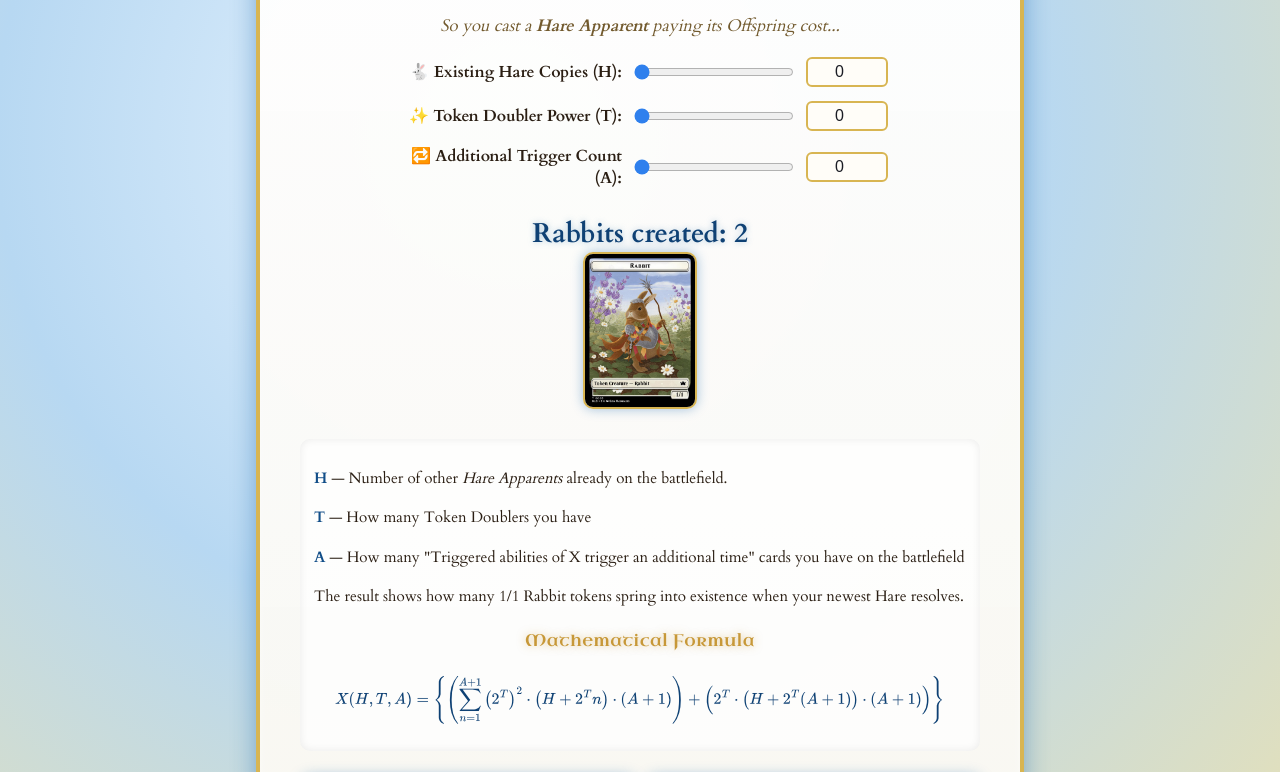
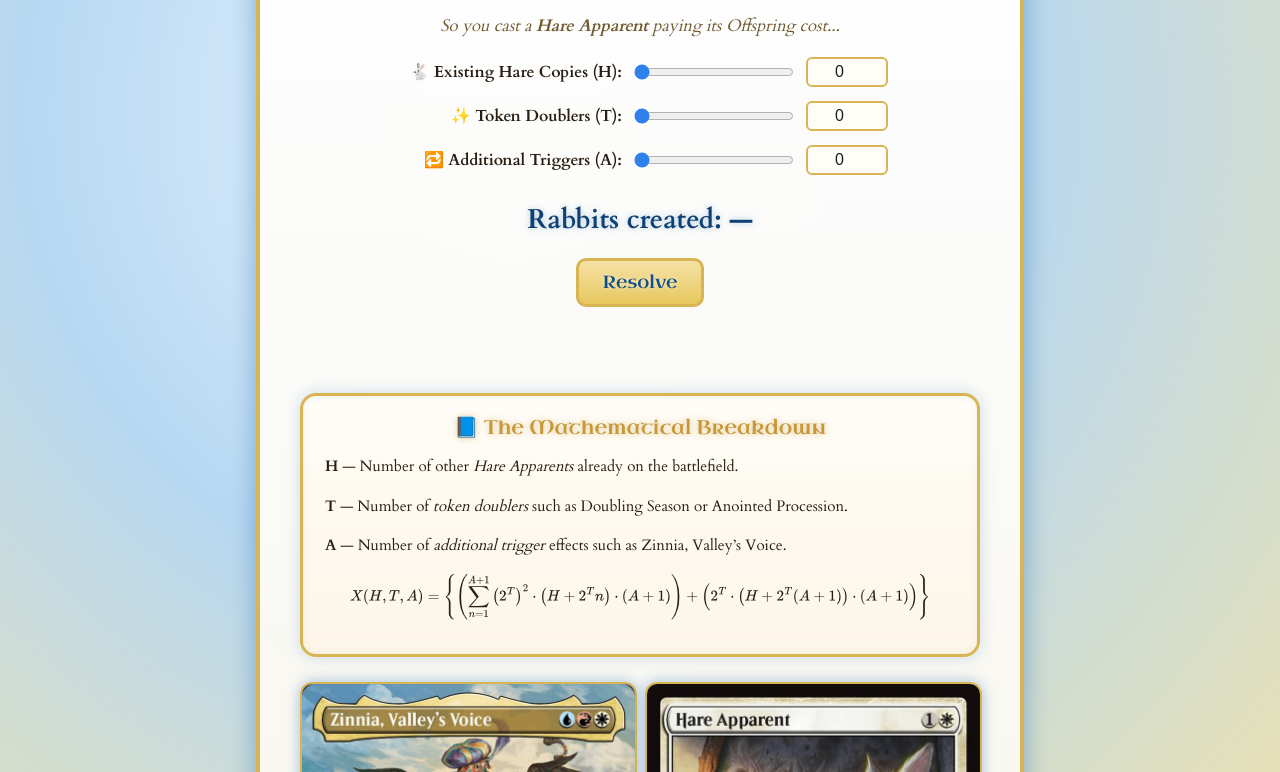
Before and after one commit to joemoffett1/joemoffett1.github.io, a plain HTML site: page index.html in a window 1280 px wide. Shown: the part 180-952 px from the top of the page. Drawn offline with nearby package versions, Linux system fonts and the light colour scheme.

Commit message:
Update index.html

```diff
--- a/index.html
+++ b/index.html
@@ -8,6 +8,9 @@
 <link href="https://fonts.googleapis.com/css2?family=Cardo:wght@400;700&family=Uncial+Antiqua&display=swap" rel="stylesheet">
 
 <style>
+/* ───────────────────────────────
+   ✨ BASE PAGE STYLING
+   ─────────────────────────────── */
 body {
   margin: 0;
   padding: 0;
@@ -32,6 +35,9 @@ body {
   text-align: center;
 }
 
+/* ───────────────────────────────
+   🔖 HEADERS
+   ─────────────────────────────── */
 h1 {
   font-family: "Uncial Antiqua", serif;
   color: #124e88;
@@ -47,20 +53,9 @@ h1 {
   margin-bottom: 20px;
 }
 
-.card-art-top {
-  display: block;
-  margin: 0 auto 10px;
-  width: 110px;
-  border-radius: 10px;
-  border: 2px solid #d8b552;
-  box-shadow: 0 0 12px rgba(28,105,175,0.4);
-  transition: transform 0.2s ease, box-shadow 0.2s ease;
-}
-.card-art-top:hover {
-  transform: scale(1.05);
-  box-shadow: 0 0 18px rgba(255,221,130,0.8);
-}
-
+/* ───────────────────────────────
+   🎚️ SLIDERS & NUMBER BOXES
+   ─────────────────────────────── */
 .slider-group {
   display: flex;
   align-items: center;
@@ -68,19 +63,16 @@ h1 {
   gap: 10px;
   margin: 14px auto;
 }
-
 label {
   width: 230px;
   text-align: right;
   font-weight: 700;
   color: #2a1e13;
 }
-
 input[type="range"] {
   width: 160px;
   accent-color: #2f80ed;
 }
-
 input[type="number"] {
   width: 70px;
   padding: 4px;
@@ -91,13 +83,42 @@ input[type="number"] {
   background: #fffdf8;
   color: #1b1d25;
 }
-
 input[type="number"]:focus {
   outline: none;
   border-color: #4596e6;
   box-shadow: 0 0 8px rgba(69,150,230,0.6);
 }
 
+/* ───────────────────────────────
+   🪄 RESOLVE BUTTON
+   ─────────────────────────────── */
+button {
+  margin-top: 20px;
+  background: linear-gradient(180deg, #f5e2a5, #e7c75e);
+  border: 3px solid #d8b552;
+  border-radius: 10px;
+  padding: 10px 24px;
+  font-family: "Uncial Antiqua", serif;
+  font-size: 1.1em;
+  color: #124e88;
+  text-shadow: 0 0 5px rgba(255,255,255,0.6);
+  cursor: pointer;
+  transition: all 0.3s ease;
+}
+button:hover {
+  background: linear-gradient(180deg, #ffeaa7, #f5d36e);
+  box-shadow: 0 0 12px rgba(255,215,150,0.7);
+}
+button.resolving {
+  background: linear-gradient(180deg, #bcd8ff, #78a8f0);
+  color: #fff;
+  box-shadow: 0 0 18px rgba(60,120,255,0.8);
+  pointer-events: none;
+}
+
+/* ───────────────────────────────
+   📜 RESULT TEXT
+   ─────────────────────────────── */
 #result {
   font-size: 1.7em;
   margin-top: 26px;
@@ -106,50 +127,88 @@ input[type="number"]:focus {
   text-shadow: 0 0 6px rgba(67,132,185,0.4);
 }
 
+/* ───────────────────────────────
+   🧙‍♂️ ANIMATIONS
+   ─────────────────────────────── */
+.narrative, .math-breakdown {
+  opacity: 0;
+  transform: translateY(-15px);
+  transition: all 1s ease;
+  background: rgba(255,255,255,0.8);
+  border: 3px solid #d8b552;
+  border-radius: 12px;
+  box-shadow: 0 0 15px rgba(27,102,170,0.3);
+  padding: 15px 18px;
+  margin-top: 20px;
+  text-align: left;
+}
+.show-scroll {
+  opacity: 1 !important;
+  transform: translateY(0) !important;
+  animation: scrollFadeIn 1s ease-out;
+}
+@keyframes scrollFadeIn {
+  0% { opacity: 0; transform: translateY(-20px) scaleY(0.98); }
+  60% { opacity: 1; transform: translateY(0) scaleY(1.02); }
+  100% { transform: translateY(0) scaleY(1); }
+}
+.text-reveal {
+  opacity: 1 !important;
+  animation: textReveal 1.4s ease-in-out;
+}
+@keyframes textReveal {
+  0% { opacity: 0; filter: blur(3px); }
+  100% { opacity: 1; filter: blur(0); }
+}
+
+/* 📘 Unified Explanation Box — Updated for Open Parchment Look */
 .explanation {
   font-size: 0.95em;
   color: #2a1e13;
   margin-top: 30px;
   line-height: 1.6em;
   text-align: left;
-  background: rgba(255,255,255,0.75);
-  border-radius: 10px;
-  padding: 12px 14px;
-  box-shadow: inset 0 0 8px rgba(0,0,0,0.08);
+  background: linear-gradient(180deg, #fffdf8, #fdf6e8);
+  border: 3px solid #d8b552;
+  border-radius: 16px;
+  padding: 20px 22px;
+  box-shadow: 0 0 15px rgba(27,102,170,0.2), inset 0 0 10px rgba(0,0,0,0.05);
+  overflow: hidden;
+  transition: all 1.2s ease;
 }
 
-.explanation strong {
-  color: #124e88;
+.explanation-title {
+  text-align: center;
+  font-family: "Uncial Antiqua", serif;
+  font-size: 1.3em;
+  color: #c79838;
+  text-shadow: 0 0 6px rgba(200,150,56,0.5);
+  margin-bottom: 12px;
 }
 
-#formula-block {
-  margin-top: 22px;
-  text-align: center;
+/* 🧮 Animated math section (no border, just flow) */
+#mathBreakdown {
+  opacity: 0;
+  transform: translateY(-10px);
+  transition: all 1s ease-out;
+  margin-top: 10px;
+}
+#mathBreakdown.text-reveal {
+  opacity: 1;
+  transform: translateY(0);
+  animation: fadeGrow 1.5s ease-in-out;
 }
 
-mjx-container {
-  color: #0f4174;
-  text-shadow: 0 0 10px rgba(27,102,170,0.3);
-  font-size: 1.05em;
-  animation: formulaFade 1.5s ease-in-out;
+@keyframes fadeGrow {
+  0% { opacity: 0; transform: translateY(-20px) scaleY(0.95); }
+  60% { opacity: 1; transform: translateY(0) scaleY(1.02); }
+  100% { transform: translateY(0) scaleY(1); }
 }
 
-@keyframes formulaFade {
-  0% { opacity: 0; filter: blur(3px); }
-  100% { opacity: 1; filter: blur(0); }
-}
 
-.formula-label {
-  text-align: center;
-  font-family: "Uncial Antiqua", serif;
-  color: #c79838;
-  text-shadow: 0 0 8px rgba(200,150,56,0.5);
-  margin-top: 20px;
-  margin-bottom: 4px;
-  font-size: 1.1em;
-  letter-spacing: 0.03em;
-}
-
+/* ───────────────────────────────
+   🎨 ART & FOOTER
+   ─────────────────────────────── */
 .art-row {
   display: flex;
   justify-content: space-between;
@@ -157,7 +216,6 @@ mjx-container {
   gap: 8px;
   margin-top: 25px;
 }
-
 .art-row img {
   width: 49%;
   border-radius: 12px;
@@ -165,12 +223,10 @@ mjx-container {
   box-shadow: 0 0 14px rgba(28,105,175,0.4);
   transition: 0.2s;
 }
-
 .art-row img:hover {
   transform: scale(1.03);
   box-shadow: 0 0 20px rgba(255,221,130,0.8);
 }
-
 footer {
   margin-top: 22px;
   font-size: 0.9em;
@@ -186,39 +242,40 @@ footer {
 
 <body>
 <div class="card">
-
   <h1>Hare Apparent Offspring Rabbit Calculator</h1>
   <p class="subtitle">So you cast a <strong>Hare Apparent</strong> paying its <em>Offspring</em> cost...</p>
 
+  <!-- 🎚️ Input Controls -->
   <div class="slider-group">
     <label for="H">🐇 Existing Hare Copies (H):</label>
     <input id="H" type="range" min="0" max="20" value="0" oninput="syncInputs('H')">
     <input id="Hnum" type="number" value="0" oninput="syncSliders('H')" max="20" min="0">
   </div>
-
   <div class="slider-group">
-      <label for="T">✨ Token Doubler Power (T):</label>
+    <label for="T">✨ Token Doublers (T):</label>
     <input id="T" type="range" min="0" max="10" value="0" oninput="syncInputs('T')">
     <input id="Tnum" type="number" value="0" oninput="syncSliders('T')" max="10" min="0">
   </div>
-
   <div class="slider-group">
-      <label for="A">🔁 Additional Trigger Count (A):</label>
+    <label for="A">🔁 Additional Triggers (A):</label>
     <input id="A" type="range" min="0" max="10" value="0" oninput="syncInputs('A')">
     <input id="Anum" type="number" value="0" oninput="syncSliders('A')" max="10" min="0">
   </div>
 
   <div id="result">Rabbits created: —</div>
-    <img src="./Rabbit.jpg" alt="Rabbit Token" class="card-art-top">
+  <button id="resolveBtn" onclick="resolveStack()">Resolve</button>
 
+  <!-- 🪄 Stack Narrative -->
+  <div id="narrative" class="narrative"></div>
+
+  <!-- 📘 Unified Explanation Box -->
   <div class="explanation">
+    <div class="explanation-title">📘 The Mathematical Breakdown</div>
     <p><strong>H</strong> — Number of other <em>Hare Apparents</em> already on the battlefield.</p>
-      <p><strong>T</strong> — How many Token Doublers you have
-      <p><strong>A</strong> — How many "Triggered abilities of X trigger an additional time" cards you have on the battlefield</p>
-      <p>The result shows how many 1/1 Rabbit tokens spring into existence when your newest Hare resolves.</p>
+    <p><strong>T</strong> — Number of <em>token doublers</em> such as Doubling Season or Anointed Procession.</p>
+    <p><strong>A</strong> — Number of <em>additional trigger</em> effects such as Zinnia, Valley’s Voice.</p>
 
-      <div class="formula-label">Mathematical Formula</div>
-      <div id="formula-block">
+    <div class="formula" style="text-align:center; margin:10px 0;">
       $$
       X(H,T,A)=\Biggl\lbrace
       \Biggl(
@@ -234,66 +291,117 @@ footer {
       \Biggr\rbrace
       $$
     </div>
+
+    <div id="mathBreakdown"></div>
   </div>
 
   <div class="art-row">
-      <img src="./zinnia.jpg" alt="Zinnia, Valley's Voice">
+    <img src="./zinnia.jpg" alt="Zinnia, Valley’s Voice">
     <img src="./Hare.jpg" alt="Hare Apparent">
   </div>
-
-    <footer>“Why you getting mad at my 4 vampires — you're about to make like 30 rabbits?” — Cody Rich, right before he saw 300 rabbits</footer>
+  <footer>“Why you getting mad at my 4 vampires — you're about to make like 30 rabbits?” — Cody Rich</footer>
 </div>
 
 <script>
-function X(H, T, A) {
-  let term1 = 0;
-  for (let n = 1; n <= A + 1; n++) {
-    term1 += (2 ** T) ** 2 * (H + 2 ** T * n) * (A + 1);
+function X(H,T,A){
+  let term1=0;
+  for(let n=1;n<=A+1;n++){term1+=(2**T)**2*(H+2**T*n)*(A+1);}
+  let term2=(2**T)*(H+2**T*(A+1))*(A+1);
+  return{term1,term2,total:term1+term2};
 }
-  let term2 = (2 ** T) * (H + 2 ** T * (A + 1)) * (A + 1);
-  return term1 + term2;
+function syncInputs(id){
+  const s=document.getElementById(id),n=document.getElementById(id+"num");
+  n.value=s.value;
+}
+function syncSliders(id){
+  const s=document.getElementById(id),n=document.getElementById(id+"num");
+  let v=parseFloat(n.value);
+  if(v>parseFloat(s.max))v=parseFloat(s.max);
+  if(v<parseFloat(s.min))v=parseFloat(s.min);
+  n.value=v;s.value=v;
 }
 
-function syncInputs(id) {
-  const slider = document.getElementById(id);
-  const numBox = document.getElementById(id + 'num');
-  numBox.value = slider.value;
-  update();
+/* 🪄 Resolve logic */
+function resolveStack(){
+  const btn=document.getElementById("resolveBtn");
+  btn.textContent="Resolving...";btn.classList.add("resolving");
+
+  const H=parseFloat(document.getElementById('H').value);
+  const T=parseFloat(document.getElementById('T').value);
+  const A=parseFloat(document.getElementById('A').value);
+
+  const {term1,term2,total}=X(H,T,A);
+  document.getElementById('result').textContent=`Rabbits created: ${total.toLocaleString()}`;
+
+  let nar=`<div class='narrative-title'>🪄 Stack Resolution Log</div>`;
+  for(let n=1;n<=A+1;n++){
+    const hC=2**T,seen=H+2**T*n,trig=A+1;
+    const rabbits=hC*seen*(2**T)*(A+1);
+    nar+=`<p>🪄 <strong>Offspring Trigger #${n}</strong> resolves.<br>
+    ${hC} new 🐰 Hares appear, seeing ${seen} Hares total.<br>
+    Their “Make Rabbits” triggers fire ${trig} times.<br>
+    → <strong>${rabbits}</strong> 🐇 Rabbits are created.</p>`;
+  }
+  const final=(2**T)*(H+2**T*(A+1))*(A+1);
+  nar+=`<p>🪄 <strong>Original Hare’s Make Rabbits</strong> resolves last.<br>
+  It sees ${H+2**T*(A+1)} Hares and triggers ${A+1} times.<br>
+  → <strong>${final}</strong> 🐇 Rabbits are created.</p>
+  <p><strong>✨ Total:</strong> ${(A+1)*(2**T)} new Hares and ${total} Rabbits fill the battlefield.</p>`;
+  document.getElementById("narrative").innerHTML=nar;
+
+  // 🧮 Build math breakdown (v3.9)
+  let math = `<div class='breakdown-intro'>Calculation Breakdown:</div>`;
+  math += `$$\\text{Given: } H=${H},\\ T=${T},\\ A=${A}$$`;
+  math += `$$\\text{Term}_1 = \\sum_{n=1}^{${A+1}} (2^{${T}})^2(H+2^{${T}}n)(A+1)$$`;
+
+  let offspringSum = 0;
+
+  for (let n = 1; n <= A + 1; n++) {
+    const termValue = ((2 ** T) ** 2) * (H + 2 ** T * n) * (A + 1);
+    offspringSum += termValue;
+
+    const line1 = `(2^{${T}})^2(H+2^{${T}}(${n}))(A+1)`;
+    const line2 = `= ${(2 ** T) ** 2}(${H}+${2 ** T * n})(${A + 1})`;
+    const line3 = `= ${termValue.toLocaleString()}`;
+
+    math += `
+    $$\\textbf{Offspring Trigger } n=${n}:$$
+    $$${line1}$$
+    $$${line2}$$
+    $$${line3}$$
+    `;
   }
 
-function syncSliders(id) {
-  const slider = document.getElementById(id);
-  const numBox = document.getElementById(id + 'num');
-  let val = parseFloat(numBox.value);
-  if (val > parseFloat(slider.max)) val = parseFloat(slider.max);
-  if (val < parseFloat(slider.min)) val = parseFloat(slider.min);
-  numBox.value = val;
-  slider.value = val;
-  update();
+  const hareTerm = (2 ** T) * (H + 2 ** T * (A + 1)) * (A + 1);
+  const totalSum = offspringSum + hareTerm;
+
+  // 🧾 Add subtotal and final computation
+  math += `
+  $$\\textbf{Sum of Offspring Triggers: } ${offspringSum.toLocaleString()}$$
+  $$\\textbf{Original Hare Term: } (2^{${T}})(H+2^{${T}}(${A + 1}))(A+1) = ${hareTerm.toLocaleString()}$$
+  $$\\Rightarrow X(${H},${T},${A}) = ${offspringSum.toLocaleString()} + ${hareTerm.toLocaleString()} = ${totalSum.toLocaleString()}$$
+  `;
+
+  document.getElementById("mathBreakdown").innerHTML = math;
+
+
+  // reveal sequence
+  setTimeout(()=>{document.getElementById("narrative").classList.add("show-scroll");},500);
+  setTimeout(()=>{
+    document.getElementById("mathBreakdown").classList.add("text-reveal");
+    if(window.MathJax)MathJax.typesetPromise();
+  },1100);
+  setTimeout(()=>{btn.textContent="Resolve";btn.classList.remove("resolving");},2200);
 }
-
-function update() {
-  const H = parseFloat(document.getElementById('H').value);
-  const T = parseFloat(document.getElementById('T').value);
-  const A = parseFloat(document.getElementById('A').value);
-  const result = X(H, T, A);
-  document.getElementById('result').textContent = `Rabbits created: ${result.toLocaleString()}`;
-}
-update();
 </script>
 
-<!-- MathJax -->
+<!-- 🧮 MathJax -->
 <script>
-window.MathJax = {
-  tex: {
-    inlineMath: [['$', '$'], ['\\(', '\\)']],
-    displayMath: [['$$','$$']],
-    processEscapes: true
-  },
-  svg: { fontCache: 'global' }
+window.MathJax={
+  tex:{inlineMath:[['$','$'],['\\(','\\)']],displayMath:[['$$','$$']],processEscapes:true},
+  svg:{fontCache:'global'}
 };
 </script>
 <script async src="https://cdn.jsdelivr.net/npm/mathjax@3/es5/tex-svg.js"></script>
-
 </body>
 </html>
```
Lines whose indentation alone changed are shown as unchanged.
